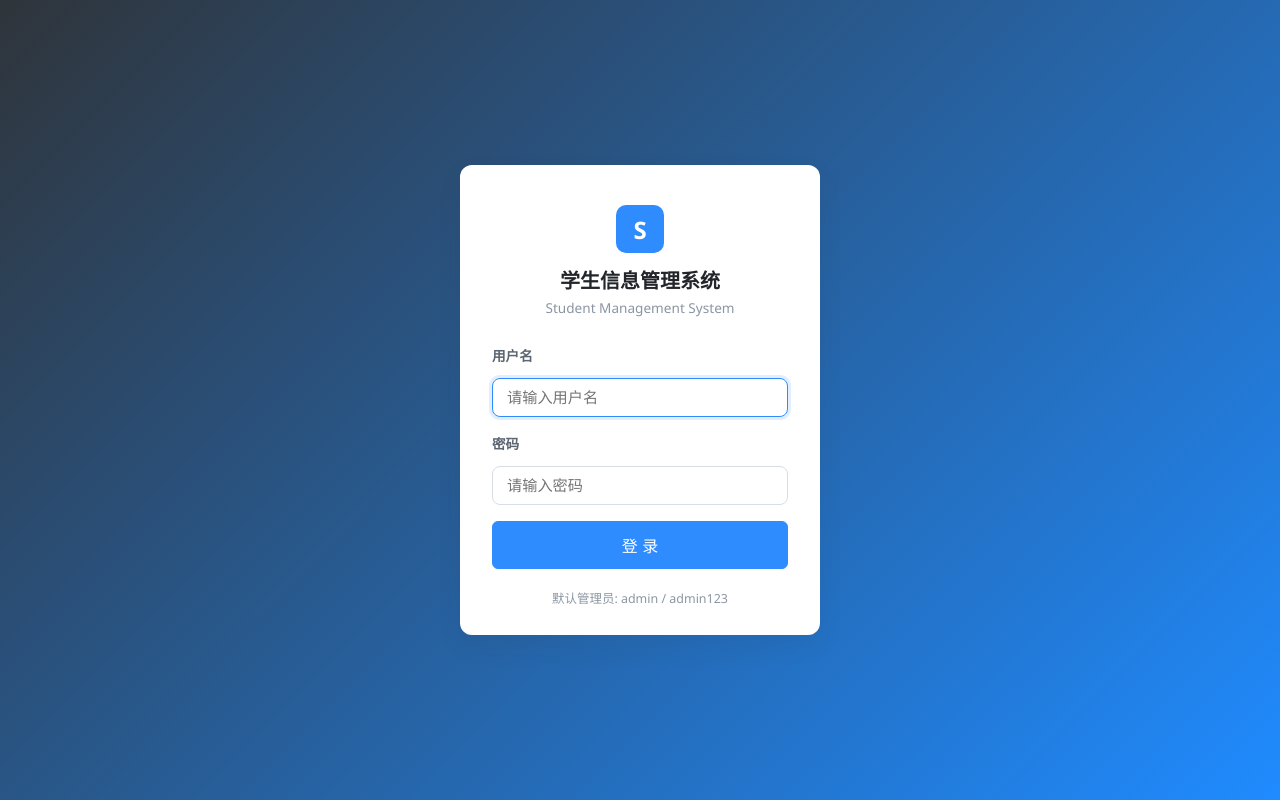
After one commit to GHuan-byte/student-management-system, a Flask app: page /login in a window 1280 px wide. The commit adds this page. Run offline with Flask 3, Linux system fonts and the light colour scheme; data comes from the database, SQL or seed files in the repository; data that the repository does not hold is empty.

Commit message:
Add login authentication

```diff
--- a/app.py
+++ b/app.py
@@ -5,7 +5,7 @@ from datetime import datetime
 from functools import wraps
 
 import pandas as pd
-from flask import Flask, jsonify, render_template, request, send_file
+from flask import Flask, jsonify, render_template, request, send_file, session
 
 from ai_service import (
     create_session,
@@ -14,6 +14,7 @@ from ai_service import (
     rename_session,
     send_chat_message,
 )
+from auth import auth_bp, init_default_admin, login_required, role_required
 from db import (
     STUDENT_FIELDS,
     add_student,
@@ -31,6 +32,10 @@ from db import (
 
 
 app = Flask(__name__)
+app.secret_key = os.environ.get(
+    "FLASK_SECRET_KEY",
+    "student-management-system-dev-secret-key-2026",
+)
 
 logging.basicConfig(
     level=logging.INFO,
@@ -84,6 +89,10 @@ def handle_errors(func):
 @app.before_request
 def initialize_database():
     init_db()
+    init_default_admin()
+
+
+app.register_blueprint(auth_bp)
 
 
 def normalize_import_dataframe(dataframe):
@@ -127,12 +136,19 @@ def index_page():
     )
 
 
+@app.route("/login")
+def login_page():
+    return render_template("login.html")
+
+
 @app.route("/students")
+@login_required
 def students_page():
-    return render_template("students.html")
+    return render_template("students.html", role=session.get("role"))
 
 
 @app.route("/api/students", methods=["GET"])
+@login_required
 @handle_errors
 def api_get_students():
     keyword = request.args.get("keyword", "").strip()
@@ -199,6 +215,7 @@ def api_get_students():
 
 
 @app.route("/api/students/<int:student_id>", methods=["GET"])
+@login_required
 @handle_errors
 def api_get_student(student_id):
     student = get_student_by_id(student_id)
@@ -208,6 +225,7 @@ def api_get_student(student_id):
 
 
 @app.route("/api/students", methods=["POST"])
+@login_required
 @handle_errors
 def api_create_student():
     data = request.get_json()
@@ -219,6 +237,7 @@ def api_create_student():
 
 
 @app.route("/api/students/<int:student_id>", methods=["PUT"])
+@login_required
 @handle_errors
 def api_update_student(student_id):
     data = request.get_json()
@@ -233,6 +252,7 @@ def api_update_student(student_id):
 
 
 @app.route("/api/students/<int:student_id>", methods=["DELETE"])
+@role_required("admin")
 @handle_errors
 def api_delete_student(student_id):
     deleted = delete_student(student_id)
@@ -242,6 +262,7 @@ def api_delete_student(student_id):
 
 
 @app.route("/api/students/batch-delete", methods=["DELETE"])
+@role_required("admin")
 @handle_errors
 def api_batch_delete_students():
     data = request.get_json() or {}
@@ -260,6 +281,7 @@ def api_batch_delete_students():
 
 
 @app.route("/api/students/import", methods=["POST"])
+@role_required("admin")
 @handle_errors
 def api_import_students():
     upload = request.files.get("file")
@@ -309,6 +331,7 @@ def api_import_students():
 
 
 @app.route("/api/students/export", methods=["GET"])
+@role_required("admin")
 @handle_errors
 def api_export_students():
     file_format = request.args.get("format", "csv").strip().lower()
@@ -343,6 +366,7 @@ def api_export_students():
 
 
 @app.route("/api/chat", methods=["POST"])
+@login_required
 @handle_errors
 def api_chat():
     data = request.get_json()
@@ -362,12 +386,14 @@ def api_chat():
 
 
 @app.route("/api/sessions", methods=["GET"])
+@login_required
 @handle_errors
 def api_get_sessions():
     return jsonify(list_sessions())
 
 
 @app.route("/api/sessions", methods=["POST"])
+@login_required
 @handle_errors
 def api_create_session():
     data = request.get_json() or {}
@@ -377,6 +403,7 @@ def api_create_session():
 
 
 @app.route("/api/sessions/<session_id>/messages", methods=["GET"])
+@login_required
 @handle_errors
 def api_get_session_messages(session_id):
     limit = request.args.get("limit", 100, type=int)
@@ -385,6 +412,7 @@ def api_get_session_messages(session_id):
 
 
 @app.route("/api/sessions/<session_id>/rename", methods=["PUT"])
+@login_required
 @handle_errors
 def api_rename_session(session_id):
     data = request.get_json() or {}
--- a/static/css/style.css
+++ b/static/css/style.css
@@ -949,3 +949,140 @@ th[aria-sort="descending"] .sort-btn {
     display: inline-flex;
     align-items: center;
 }
+
+/* ──────────────────────────────────────────
+   登录页面样式
+   ────────────────────────────────────────── */
+
+.login-body {
+    display: flex;
+    align-items: center;
+    justify-content: center;
+    min-height: 100vh;
+    background: linear-gradient(135deg, #2f343a 0%, #1f8bff 100%);
+}
+
+.login-container {
+    width: 100%;
+    max-width: 400px;
+    padding: 20px;
+}
+
+.login-card {
+    background: var(--bg-card);
+    border-radius: 12px;
+    padding: 40px 32px 28px;
+    box-shadow: var(--shadow);
+}
+
+.login-header {
+    text-align: center;
+    margin-bottom: 28px;
+}
+
+.login-header .brand-mark {
+    display: inline-flex;
+    align-items: center;
+    justify-content: center;
+    width: 48px;
+    height: 48px;
+    background: var(--primary);
+    color: #fff;
+    font-size: 1.5rem;
+    font-weight: 800;
+    border-radius: 10px;
+    margin-bottom: 12px;
+}
+
+.login-header h1 {
+    margin: 0 0 4px;
+    font-size: 1.25rem;
+    color: var(--text-primary);
+}
+
+.login-header p {
+    margin: 0;
+    font-size: 0.85rem;
+    color: var(--text-muted);
+}
+
+.login-form {
+    display: flex;
+    flex-direction: column;
+    gap: 16px;
+}
+
+.login-form .form-group {
+    display: flex;
+    flex-direction: column;
+    gap: 6px;
+}
+
+.login-form label {
+    font-size: 0.85rem;
+    font-weight: 600;
+    color: var(--text-secondary);
+}
+
+.login-form .form-control {
+    padding: 10px 14px;
+    font-size: 0.95rem;
+    border: 1px solid var(--border);
+    border-radius: 8px;
+    outline: none;
+    transition: border-color 0.2s, box-shadow 0.2s;
+}
+
+.login-form .form-control:focus {
+    border-color: var(--primary);
+    box-shadow: 0 0 0 3px rgba(47, 140, 255, 0.15);
+}
+
+.btn-block {
+    width: 100%;
+    padding: 11px 0;
+    font-size: 1rem;
+}
+
+.login-error {
+    background: #fef2f2;
+    color: var(--danger);
+    font-size: 0.85rem;
+    padding: 10px 14px;
+    border-radius: 8px;
+    text-align: center;
+}
+
+.login-footer {
+    margin-top: 20px;
+    text-align: center;
+}
+
+.login-footer p {
+    margin: 0;
+    font-size: 0.78rem;
+    color: var(--text-muted);
+}
+
+/* ──────────────────────────────────────────
+   导航栏用户信息
+   ────────────────────────────────────────── */
+
+.brand-link {
+    display: flex;
+    align-items: center;
+    gap: 10px;
+    text-decoration: none;
+    color: inherit;
+}
+
+.nav-user-info {
+    font-size: 0.82rem;
+    color: var(--text-muted);
+    padding: 0 8px;
+    white-space: nowrap;
+}
+
+#navLogoutLink {
+    color: var(--danger);
+}
--- /dev/null
+++ b/static/js/login.js
@@ -0,0 +1,121 @@
+/**
+ * 登录页面 JavaScript
+ * 前后端分离方式处理登录流程
+ */
+
+(function () {
+    "use strict";
+
+    var form = document.getElementById("loginForm");
+    var usernameInput = document.getElementById("loginUsername");
+    var passwordInput = document.getElementById("loginPassword");
+    var errorMessage = document.getElementById("loginErrorMessage");
+    var submitBtn = document.getElementById("loginSubmitBtn");
+
+    if (!form) return;
+
+    // 如果已登录，直接跳转首页
+    fetch("/api/auth/me")
+        .then(function (res) { return res.json(); })
+        .then(function (data) {
+            if (data.success) {
+                window.location.href = "/";
+            }
+        })
+        .catch(function () { /* 未登录，继续显示登录页 */ });
+
+    /**
+     * 显示登录错误信息
+     */
+    function showError(message) {
+        if (!errorMessage) return;
+        errorMessage.textContent = message;
+        errorMessage.style.display = "block";
+    }
+
+    /**
+     * 隐藏登录错误信息
+     */
+    function hideError() {
+        if (!errorMessage) return;
+        errorMessage.textContent = "";
+        errorMessage.style.display = "none";
+    }
+
+    /**
+     * 设置提交按钮加载状态
+     */
+    function setLoading(loading) {
+        if (!submitBtn) return;
+        submitBtn.disabled = loading;
+        submitBtn.textContent = loading ? "登录中..." : "登 录";
+    }
+
+    /**
+     * 执行登录请求
+     */
+    async function performLogin(username, password) {
+        var response = await fetch("/api/auth/login", {
+            method: "POST",
+            headers: { "Content-Type": "application/json" },
+            body: JSON.stringify({ username: username, password: password }),
+        });
+
+        var result = await response.json();
+
+        if (!response.ok || !result.success) {
+            throw new Error(result.message || "登录失败，请重试");
+        }
+
+        return result;
+    }
+
+    /**
+     * 登录成功后的跳转
+     */
+    function redirectAfterLogin() {
+        var params = new URLSearchParams(window.location.search);
+        var next = params.get("next") || "/";
+        window.location.href = next;
+    }
+
+    // ──────────────────────────────────────────
+    // 事件绑定
+    // ──────────────────────────────────────────
+
+    form.addEventListener("submit", async function (event) {
+        event.preventDefault();
+        hideError();
+
+        var username = usernameInput.value.trim();
+        var password = passwordInput.value.trim();
+
+        if (!username) {
+            showError("请输入用户名");
+            usernameInput.focus();
+            return;
+        }
+
+        if (!password) {
+            showError("请输入密码");
+            passwordInput.focus();
+            return;
+        }
+
+        setLoading(true);
+
+        try {
+            await performLogin(username, password);
+            redirectAfterLogin();
+        } catch (error) {
+            showError(error.message || "登录失败，请检查网络连接");
+            setLoading(false);
+            passwordInput.value = "";
+            passwordInput.focus();
+        }
+    });
+
+    // 按回车时清除错误提示
+    usernameInput.addEventListener("input", hideError);
+    passwordInput.addEventListener("input", hideError);
+})();
--- /dev/null
+++ b/templates/login.html
@@ -0,0 +1,59 @@
+<!DOCTYPE html>
+<html lang="zh-CN">
+<head>
+    <meta charset="UTF-8">
+    <meta name="viewport" content="width=device-width, initial-scale=1.0">
+    <title>登录 - 学生信息管理系统</title>
+    <link rel="stylesheet" href="{{ url_for('static', filename='css/style.css', v='20260714a') }}">
+</head>
+<body class="login-body">
+    <div class="login-container">
+        <div class="login-card">
+            <div class="login-header">
+                <span class="brand-mark">S</span>
+                <h1>学生信息管理系统</h1>
+                <p>Student Management System</p>
+            </div>
+
+            <form id="loginForm" class="login-form" autocomplete="off">
+                <div class="form-group">
+                    <label for="loginUsername">用户名</label>
+                    <input
+                        type="text"
+                        id="loginUsername"
+                        name="username"
+                        class="form-control"
+                        placeholder="请输入用户名"
+                        required
+                        autofocus
+                    >
+                </div>
+
+                <div class="form-group">
+                    <label for="loginPassword">密码</label>
+                    <input
+                        type="password"
+                        id="loginPassword"
+                        name="password"
+                        class="form-control"
+                        placeholder="请输入密码"
+                        required
+                    >
+                </div>
+
+                <div class="login-error" id="loginErrorMessage" style="display: none;"></div>
+
+                <button type="submit" class="btn btn-primary btn-block" id="loginSubmitBtn">
+                    登 录
+                </button>
+            </form>
+
+            <div class="login-footer">
+                <p>默认管理员: admin / admin123</p>
+            </div>
+        </div>
+    </div>
+
+    <script src="{{ url_for('static', filename='js/login.js', v='20260720a') }}" defer></script>
+</body>
+</html>
```
Also changed, not shown: auth.py (added, +126 -0 lines), db.py (+54 -0 lines), templates/base.html (+64 -7 lines).
